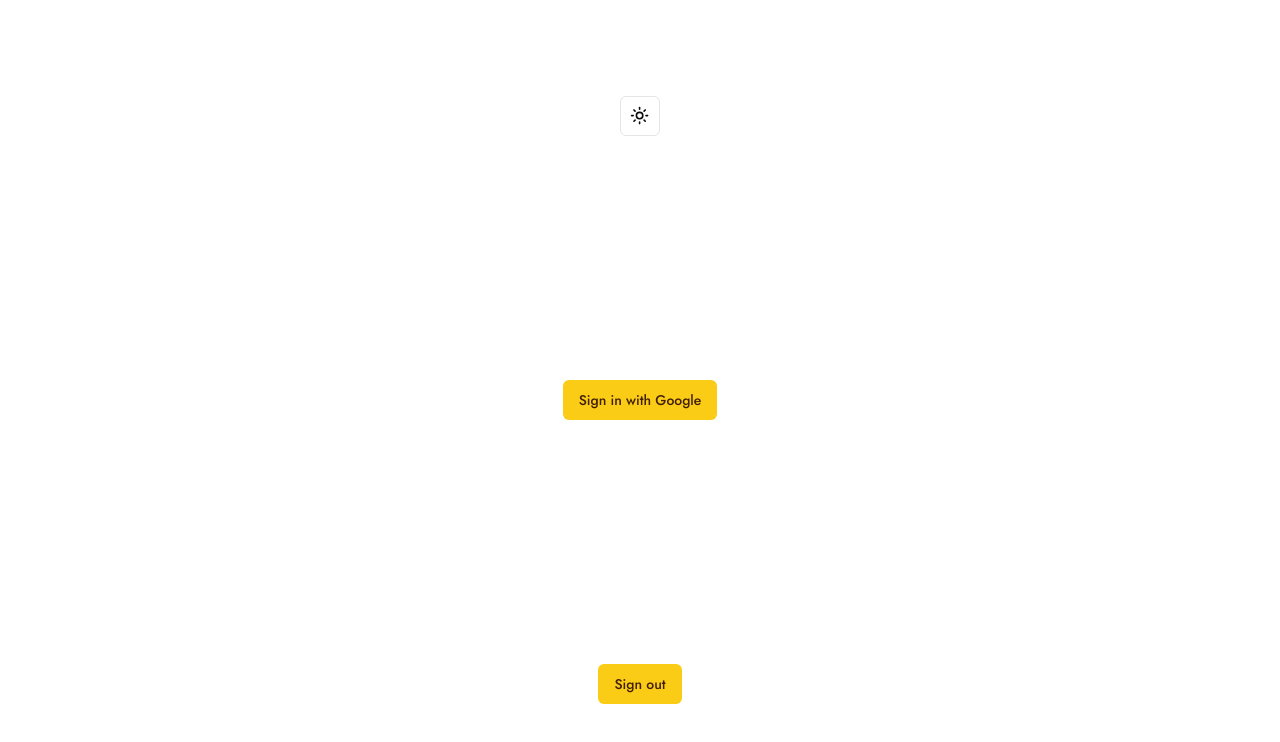
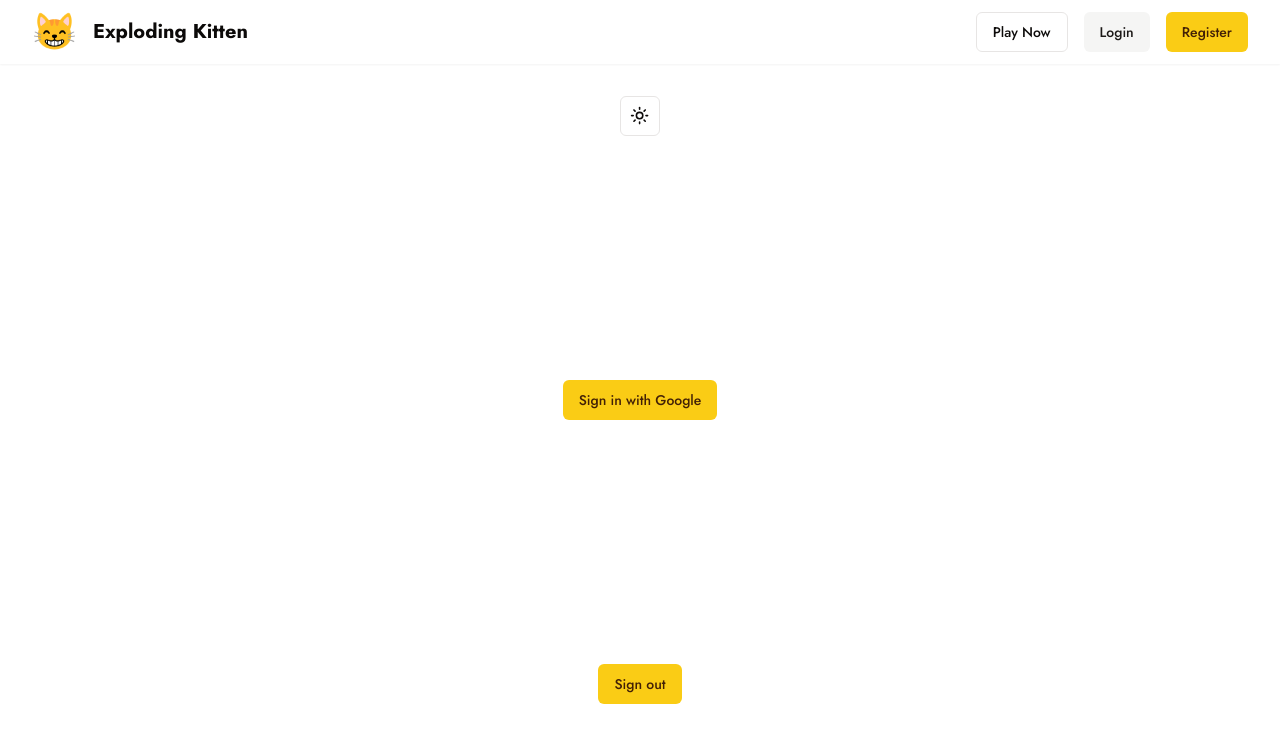
Before and after one commit to AniruddhaGawali/exploding-kitten, a Next.js app: page / in a window 1280 px wide. Shown: the top 742 px of the page. Built offline with nearby package versions, Linux system fonts and the light colour scheme; no server answers.

Commit message:
Add @radix-ui/react-avatar component

```diff
--- a/package.json
+++ b/package.json
@@ -13,6 +13,7 @@
     "@hookform/resolvers": "^3.3.4",
     "@next-auth/prisma-adapter": "^1.0.7",
     "@prisma/client": "^5.11.0",
+    "@radix-ui/react-avatar": "^1.0.4",
     "@radix-ui/react-dropdown-menu": "^2.0.6",
     "@radix-ui/react-label": "^2.0.2",
     "@radix-ui/react-slot": "^1.0.2",
--- a/src/app/page.tsx
+++ b/src/app/page.tsx
@@ -5,6 +5,7 @@ import { Button } from '@/components/ui/button';
 
 import { loginFromGoogle, logOut } from '@/actions/auth-action';
 import { useSession } from 'next-auth/react';
+import Navbar from '@/components/navbar';
 
 export default function Home() {
   const { data: session } = useSession();
@@ -12,6 +13,7 @@ export default function Home() {
 
   return (
     <main className="flex min-h-screen flex-col items-center justify-between p-24">
+      <Navbar />
       <ModeToggle />
       <Button
         onClick={() => {
--- /dev/null
+++ b/src/app/play/layout.tsx
@@ -0,0 +1,17 @@
+import Navbar from '@/components/navbar';
+import React from 'react';
+
+type Props = {
+  children: React.ReactNode;
+};
+
+function Layout({ children }: Props) {
+  return (
+    <>
+      <Navbar />
+      <div className="mt-20">{children}</div>
+    </>
+  );
+}
+
+export default Layout;
--- /dev/null
+++ b/src/app/play/page.tsx
@@ -0,0 +1,9 @@
+import React from 'react';
+
+type Props = {};
+
+function Page({}: Props) {
+  return <div>Page</div>;
+}
+
+export default Page;
--- /dev/null
+++ b/src/components/navbar.tsx
@@ -0,0 +1,55 @@
+'use client';
+import { useSession } from 'next-auth/react';
+import React from 'react';
+import { Avatar, AvatarFallback, AvatarImage } from '@/components/ui/avatar';
+import { Button } from './ui/button';
+import Link from 'next/link';
+import { usePathname } from 'next/navigation';
+
+type Props = {};
+
+function Navbar({}: Props) {
+  const { data: session } = useSession();
+  const path = usePathname();
+
+  return (
+    <header className="fixed top-0 left-0 w-full h-16 shadow-sm backdrop-blur-sm z-50 flex items-center justify-between px-8">
+      <div className="font-bold text-xl flex items-center justify-center space-x-4">
+        <h1 className="text-4xl">😸</h1>
+        <h1>Exploding Kitten</h1>
+      </div>
+      <div className="space-x-4 flex">
+        {session ? (
+          <>
+            {!(path == '/play') && (
+              <Link href="/play">
+                <Button>Play Now</Button>
+              </Link>
+            )}
+
+            <Avatar>
+              <AvatarImage src={session.user.image ?? ''} />
+              <AvatarFallback>{session.user.name}</AvatarFallback>
+            </Avatar>
+          </>
+        ) : (
+          <>
+            {!(path == '/play') && (
+              <Link href="/play">
+                <Button variant={'outline'}>Play Now</Button>
+              </Link>
+            )}
+            <Link href="/login">
+              <Button variant={'secondary'}>Login</Button>
+            </Link>
+            <Link href="/register">
+              <Button>Register</Button>
+            </Link>
+          </>
+        )}
+      </div>
+    </header>
+  );
+}
+
+export default Navbar;
--- /dev/null
+++ b/src/components/ui/avatar.tsx
@@ -0,0 +1,50 @@
+"use client"
+
+import * as React from "react"
+import * as AvatarPrimitive from "@radix-ui/react-avatar"
+
+import { cn } from "@/lib/utils"
+
+const Avatar = React.forwardRef<
+  React.ElementRef<typeof AvatarPrimitive.Root>,
+  React.ComponentPropsWithoutRef<typeof AvatarPrimitive.Root>
+>(({ className, ...props }, ref) => (
+  <AvatarPrimitive.Root
+    ref={ref}
+    className={cn(
+      "relative flex h-10 w-10 shrink-0 overflow-hidden rounded-full",
+      className
+    )}
+    {...props}
+  />
+))
+Avatar.displayName = AvatarPrimitive.Root.displayName
+
+const AvatarImage = React.forwardRef<
+  React.ElementRef<typeof AvatarPrimitive.Image>,
+  React.ComponentPropsWithoutRef<typeof AvatarPrimitive.Image>
+>(({ className, ...props }, ref) => (
+  <AvatarPrimitive.Image
+    ref={ref}
+    className={cn("aspect-square h-full w-full", className)}
+    {...props}
+  />
+))
+AvatarImage.displayName = AvatarPrimitive.Image.displayName
+
+const AvatarFallback = React.forwardRef<
+  React.ElementRef<typeof AvatarPrimitive.Fallback>,
+  React.ComponentPropsWithoutRef<typeof AvatarPrimitive.Fallback>
+>(({ className, ...props }, ref) => (
+  <AvatarPrimitive.Fallback
+    ref={ref}
+    className={cn(
+      "flex h-full w-full items-center justify-center rounded-full bg-muted",
+      className
+    )}
+    {...props}
+  />
+))
+AvatarFallback.displayName = AvatarPrimitive.Fallback.displayName
+
+export { Avatar, AvatarImage, AvatarFallback }
```
Also changed, not shown: 1 other file (tests, documents, lock files or other folders).
